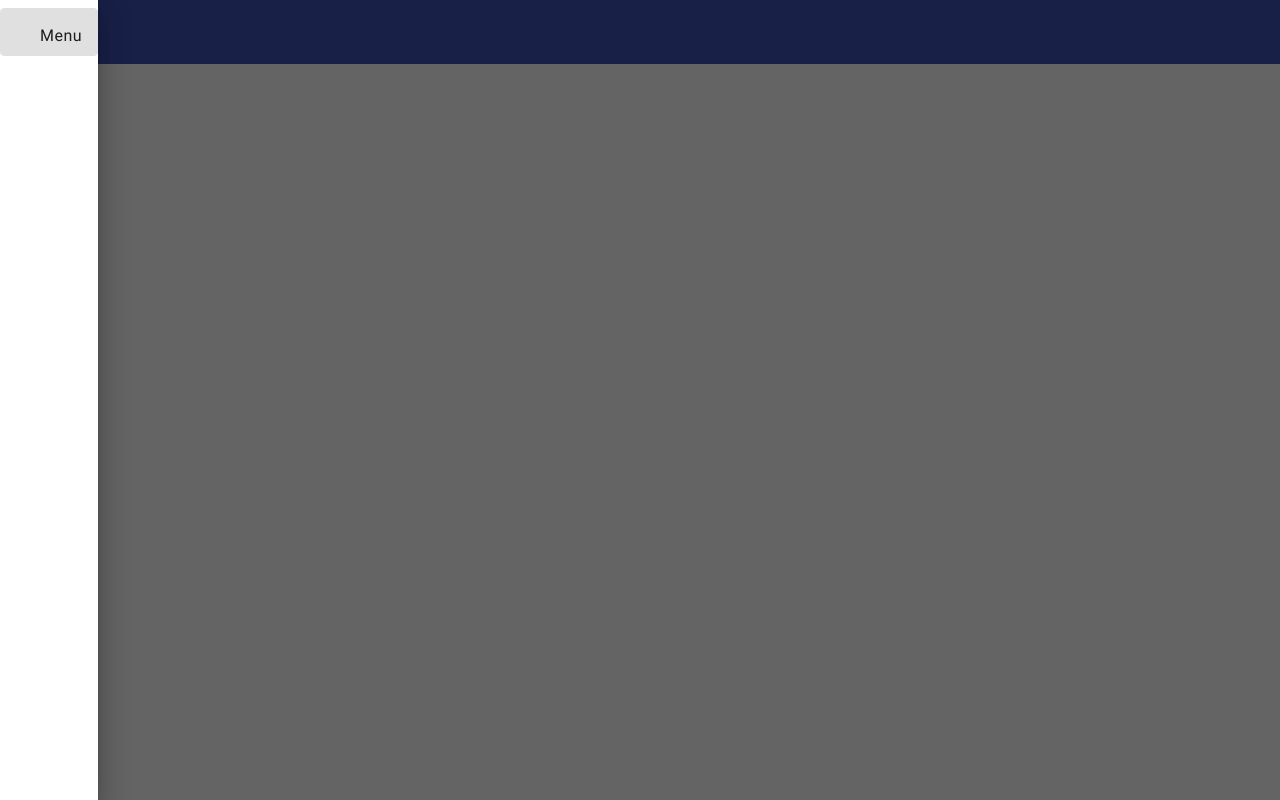
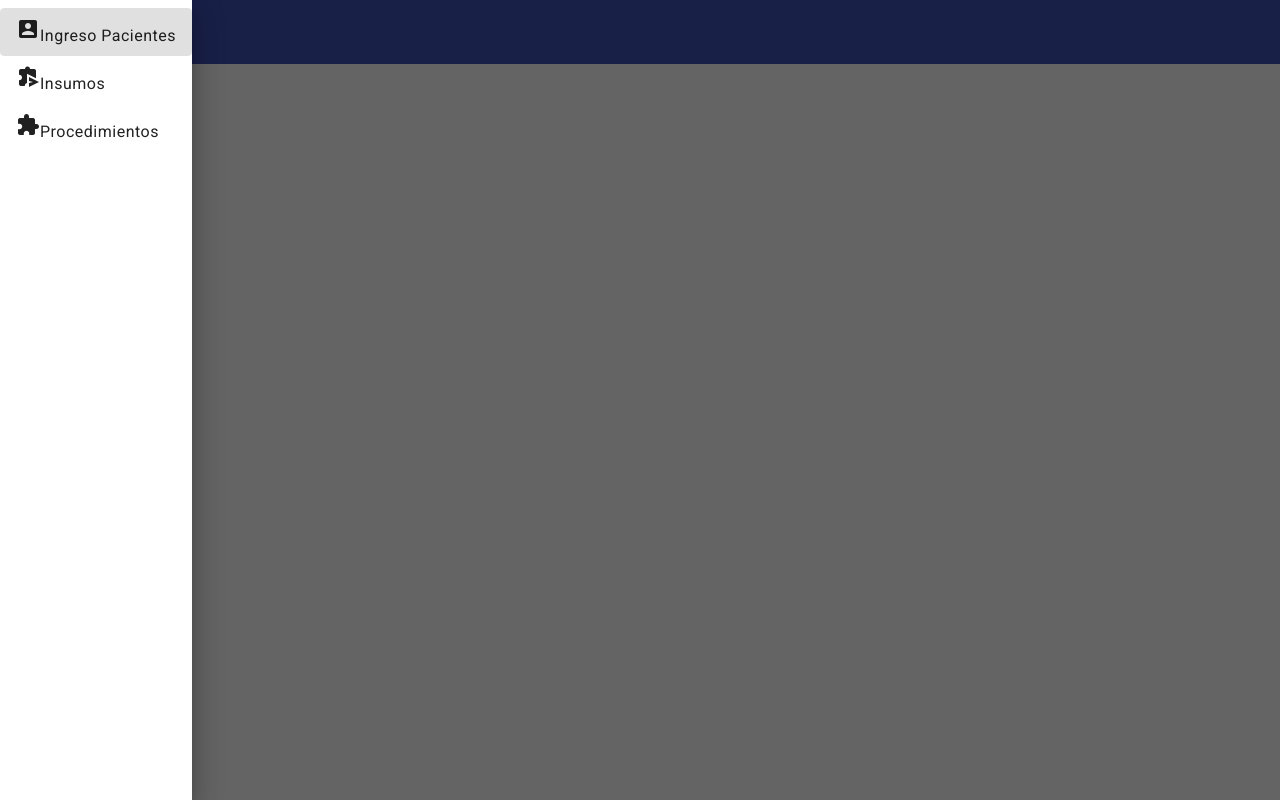
Before and after one commit to ctg-projects/contabilidad-consultorio, an Angular app: page /home in a window 1280 px wide. Both pictures are taken after a click on the button "menu". Built offline with nearby package versions, Linux system fonts and the light colour scheme.

Commit message:
Agregar itemes en el menu principal

```diff
--- a/src/app/app.component.html
+++ b/src/app/app.component.html
@@ -2,8 +2,16 @@
   <mat-sidenav #sideNav>
     <mat-nav-list (click)="sideNav.close()">
       <a mat-list-item routerLink="">
-        <mat-icon>library books</mat-icon>
-        <span>Menu</span>
+        <mat-icon>account_box</mat-icon>
+        <span>Ingreso Pacientes</span>
+      </a>
+      <a mat-list-item routerLink="">
+        <mat-icon>send_time_extension</mat-icon>
+        <span>Insumos</span>
+      </a>
+      <a mat-list-item routerLink="">
+        <mat-icon>extension</mat-icon>
+        <span>Procedimientos</span>
       </a>
     </mat-nav-list>
   </mat-sidenav>
```
